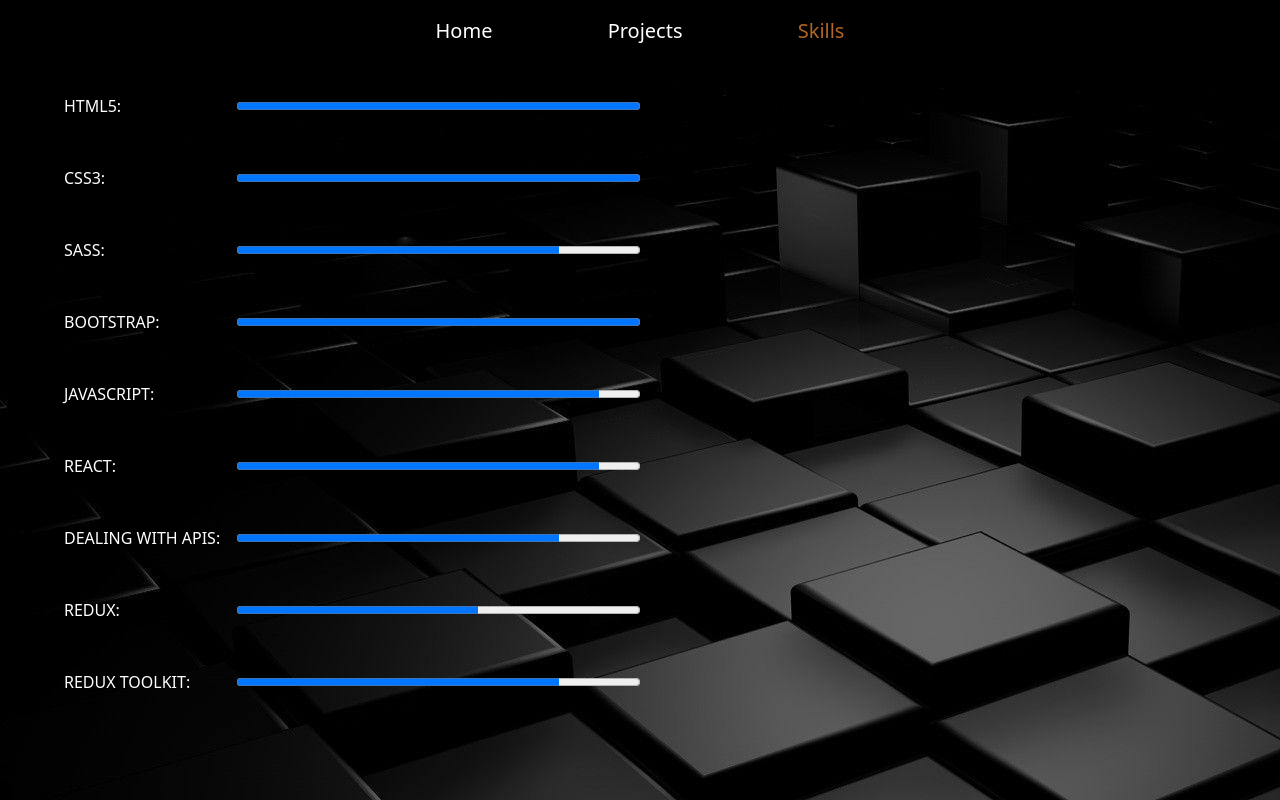
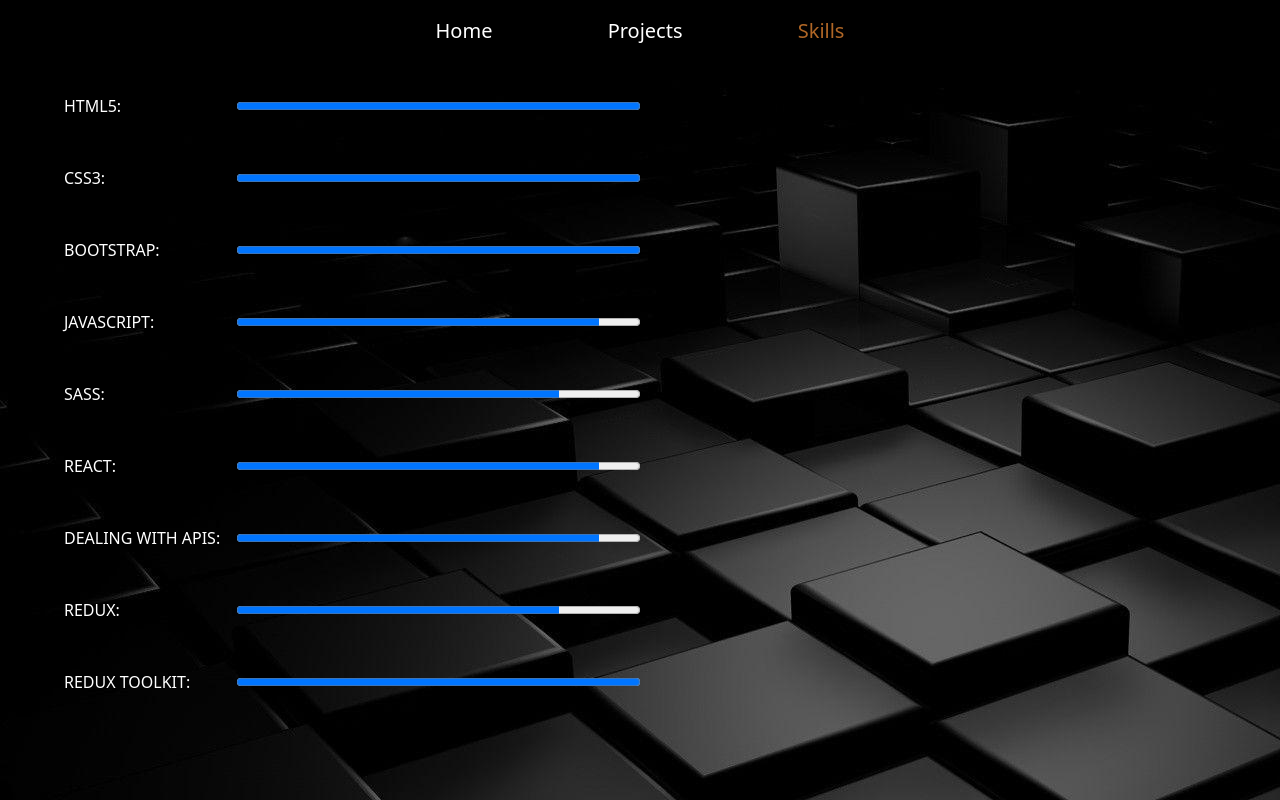
Before and after one commit to moustafa-abas/my_portfolio, a React (Vite) app: page /skills in a window 1280 px wide. Built offline with nearby package versions, Linux system fonts and the light colour scheme.

Commit message:
update skills

```diff
--- a/src/Skills.jsx
+++ b/src/Skills.jsx
@@ -13,10 +13,7 @@ return (
       <p className="text-uppercase m-0">css3:</p>
 <progress value='1'/>
 </div>
-    <div className="one my-5 d-flex align-items-center justify-content-between" >
-      <p className="text-uppercase m-0">sass:</p>
-<progress value='.8'/>
-</div>
+
     <div className="one my-5 d-flex align-items-center justify-content-between" >
       <p className="text-uppercase m-0">bootstrap:</p>
 <progress value='1'/>
@@ -25,21 +22,25 @@ return (
       <p className="text-uppercase m-0">javascript:</p>
 <progress value='.9'/>
 </div>
+<div className="one my-5 d-flex align-items-center justify-content-between" >
+      <p className="text-uppercase m-0">sass:</p>
+<progress value='.8'/>
+</div>
     <div className="one my-5 d-flex align-items-center justify-content-between" >
       <p className="text-uppercase m-0">react:</p>
 <progress value='.9'/>
 </div>
     <div className="one my-5 d-flex align-items-center justify-content-between" >
       <p className="text-uppercase m-0">dealing with apis:</p>
+<progress value='.9'/>
+</div>
+    <div className="one my-5 d-flex align-items-center justify-content-between" >
+      <p className="text-uppercase m-0">Redux:</p>
 <progress value='.8'/>
 </div>
     <div className="one my-5 d-flex align-items-center justify-content-between" >
-      <p className="text-uppercase m-0">Redux:</p>
-<progress value='.6'/>
-</div>
-    <div className="one my-5 d-flex align-items-center justify-content-between" >
       <p className="text-uppercase m-0">Redux Toolkit:</p>
-<progress value='.8'/>
+<progress value='1'/>
 </div>
   </div>
 </>
```
